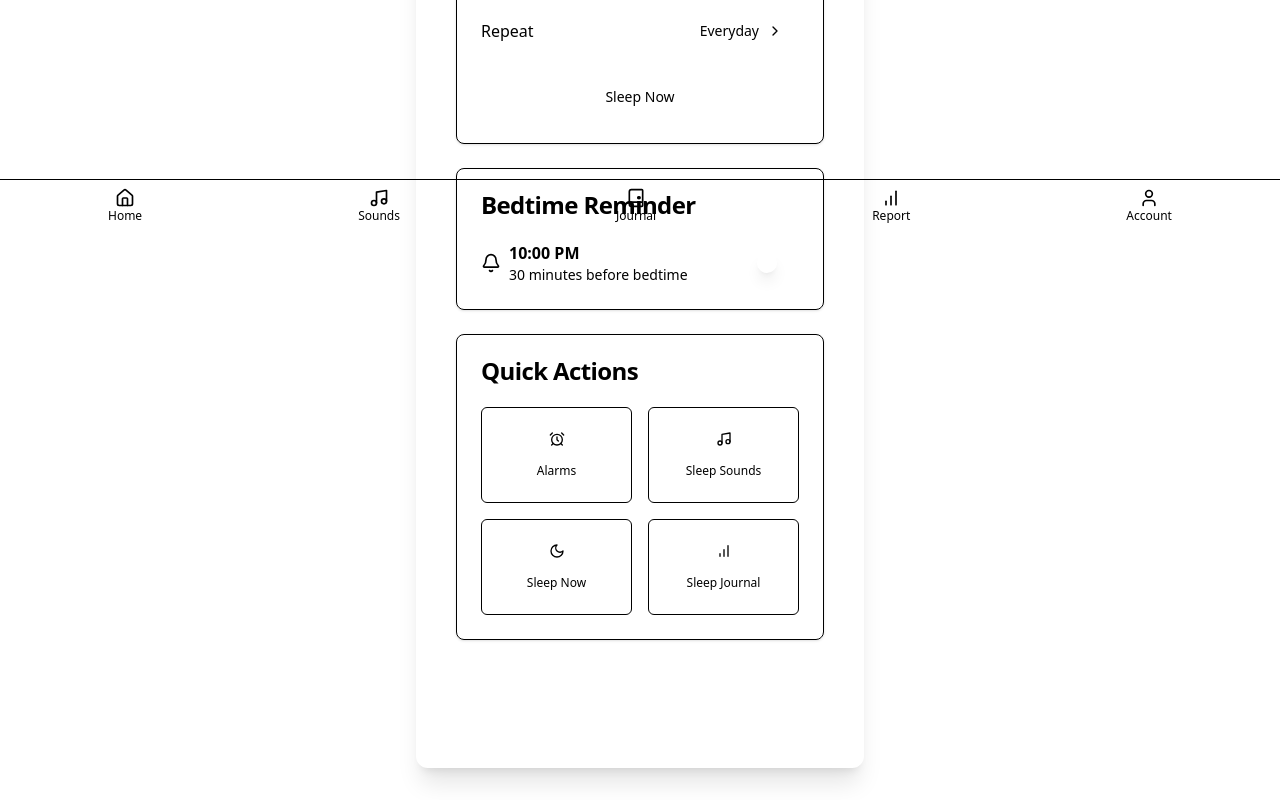
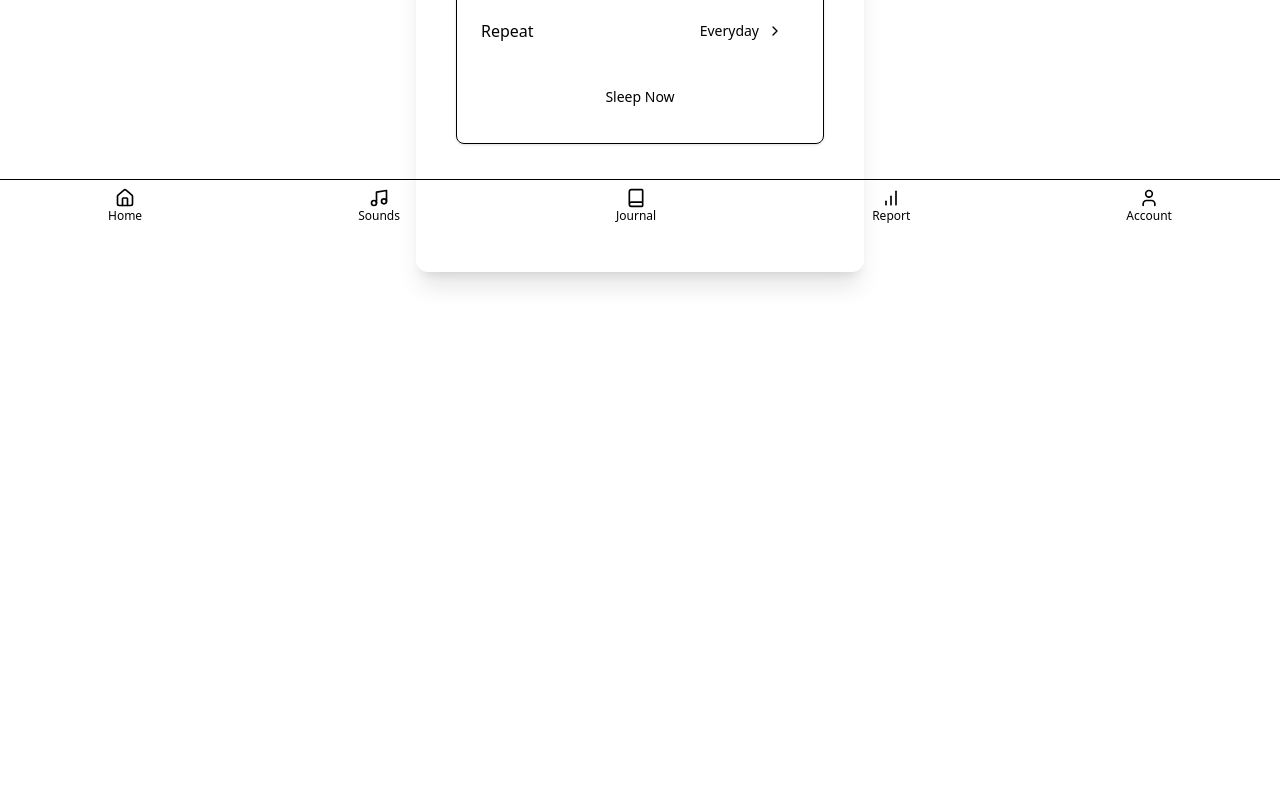
Before and after one commit to hmousavin/SleepSync, a React (Vite) app in the folder client/: page / in a window 1280 px wide. Shown: the part 568-1368 px from the top of the page. After the commit the page ends 872 px from the top, so only its background shows below. Built offline with nearby package versions, Linux system fonts and the light colour scheme.

Commit message:
some of components shouldn't be on home

```diff
--- a/client/src/pages/home.tsx
+++ b/client/src/pages/home.tsx
@@ -1,14 +1,10 @@
 import { SleepScheduleClock } from "../components/home/sleep-schedule-clock"
-import { BedtimeReminder } from "../components/home/bedtime-reminder"
-import { QuickActions } from "../components/home/quick-actions"
 
 export default function HomePage() {
   return (
     <div className="space-y-6 p-4 pb-20">
       <h1 className="text-3xl font-bold">Good evening, User</h1>
       <SleepScheduleClock />
-      <BedtimeReminder />
-      <QuickActions />
     </div>
   )
 }
```
